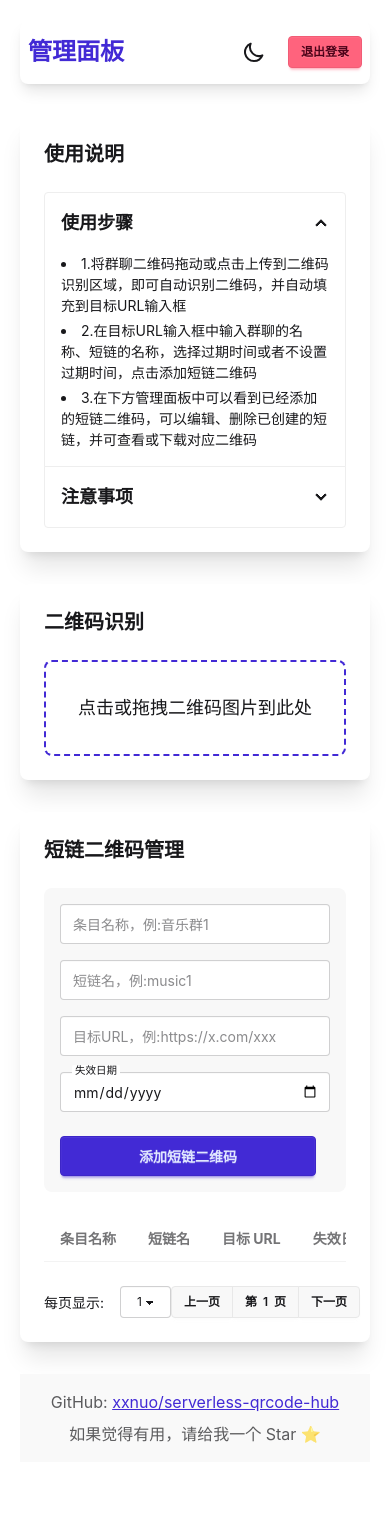
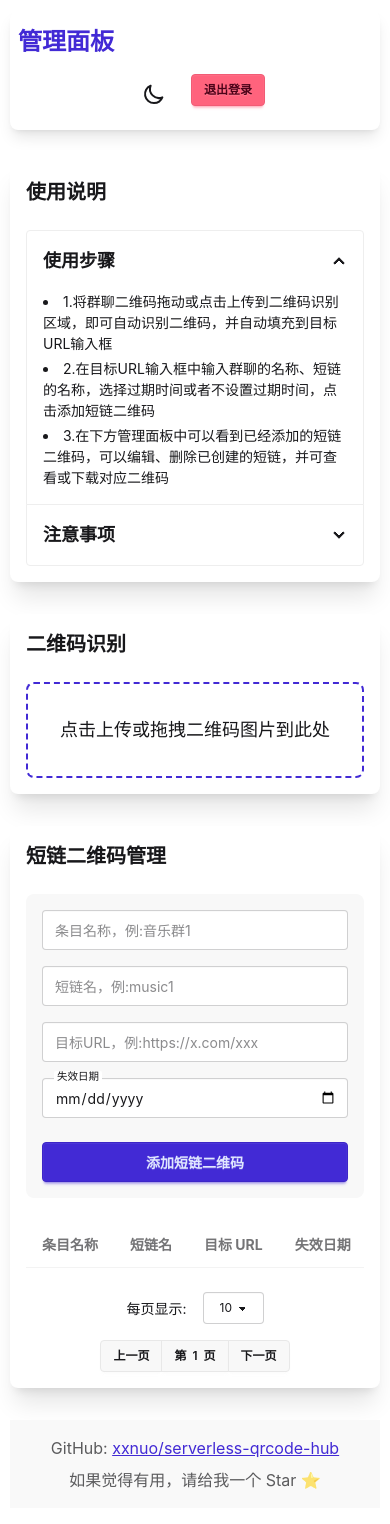
Before and after one commit to zzkkx1/serverless-qrcode-hub, a website: page dist/admin.html in a window 390 px wide. Before the commit the page ends 1482 px from the top, so only its background shows below. Drawn offline with Linux system fonts and the light colour scheme; no server answers.

Commit message:
Update admin.html

```diff
--- a/dist/admin.html
+++ b/dist/admin.html
@@ -35,6 +35,63 @@
 
         #qr-container.switching canvas {
             opacity: 0;
+        }
+
+        /* 移动端响应式样式 */
+        @media (max-width: 768px) {
+            body {
+                padding: 0 10px;
+                margin: 10px auto;
+            }
+
+            .card-body {
+                padding: 1rem;
+            }
+
+            /* 表格响应式处理 */
+            .table-responsive {
+                display: block;
+                width: 100%;
+                overflow-x: auto;
+                -webkit-overflow-scrolling: touch;
+            }
+
+            /* 操作按钮组响应式处理 */
+            .btn-group-responsive {
+                display: flex;
+                flex-wrap: wrap;
+                gap: 0.5rem;
+            }
+
+            .btn-group-responsive .btn {
+                flex: 1;
+                min-width: auto;
+                white-space: nowrap;
+            }
+
+            /* 模态框响应式处理 */
+            .modal-box {
+                max-width: 90vw;
+                padding: 1rem;
+            }
+
+            /* 表单响应式处理 */
+            .form-grid {
+                grid-template-columns: 1fr !important;
+                gap: 1rem !important;
+            }
+
+            /* 导航栏响应式处理 */
+            .navbar {
+                flex-wrap: wrap;
+                padding: 0.5rem;
+            }
+
+            .navbar>div {
+                width: 100%;
+                justify-content: center;
+                margin: 0.5rem 0;
+            }
         }
     </style>
 </head>
@@ -80,10 +137,10 @@
 
     <div id="alertContainer" class="fixed left-1/2 transform -translate-x-1/2 z-50"></div>
     <div class="navbar bg-base-100 shadow-lg rounded-box mb-8">
-        <div class="flex-1">
+        <div class="flex-1 justify-center md:justify-start">
             <h1 class="text-2xl font-bold text-primary">管理面板</h1>
         </div>
-        <div class="flex-none gap-2">
+        <div class="flex gap-2 justify-center md:justify-end">
             <button id="themeToggleBtn" class="btn btn-ghost">
                 <svg xmlns="http://www.w3.org/2000/svg" fill="none" viewBox="0 0 24 24" stroke="currentColor"
                     class="w-6 h-6">
@@ -134,7 +191,7 @@
             <h2 class="card-title text-xl mb-4">二维码识别</h2>
             <div id="qr-upload-area"
                 class="border-2 border-dashed border-primary p-8 text-center rounded-lg cursor-pointer hover:bg-base-200 transition-colors">
-                <p class="text-lg">点击或拖拽二维码图片到此处</p>
+                <p class="text-lg">点击上传或拖拽二维码图片到此处</p>
                 <input type="file" id="qr-file" accept="image/*" class="hidden">
             </div>
             <div id="qr-result" class="card bg-base-200 hidden mt-4">
@@ -158,7 +215,7 @@
 
             <!-- 新的添加表单区域 -->
             <div class="card bg-base-200 p-4 mb-4">
-                <div class="grid grid-cols-1 md:grid-cols-5 gap-4">
+                <div class="grid grid-cols-1 md:grid-cols-5 gap-4 form-grid">
                     <div>
                         <label for="newName" class="floating-label">
                             <span class="label-text">条目名称</span>
@@ -185,12 +242,11 @@
                         </label>
                     </div>
 
-                    <button id="addMappingBtn" class="btn btn-primary btn-wide">添加短链二维码</button>
-
+                    <button id="addMappingBtn" class="btn btn-primary w-full">添加短链二维码</button>
                 </div>
             </div>
 
-            <div class="overflow-x-auto">
+            <div class="overflow-x-auto table-responsive">
                 <table class="table table-zebra w-full">
                     <thead>
                         <tr>
@@ -205,7 +261,7 @@
                     </tbody>
                 </table>
             </div>
-            <div class="flex justify-between items-center mt-4">
+            <div class="flex flex-col md:flex-row justify-between items-center mt-4 gap-4">
                 <div class="flex items-center gap-4 whitespace-nowrap">
                     <span>每页显示:</span>
                     <select id="pageSize" class="select select-bordered select-sm">
@@ -664,6 +720,7 @@
                 });
 
                 const actionsCell = document.createElement('td');
+                actionsCell.className = 'btn-group-responsive';
                 const buttons = [
                     { text: '编辑', class: 'btn btn-warning btn-sm mr-2', handler: () => toggleEditMode(row) },
                     { text: '删除', class: 'btn btn-error btn-sm mr-2', handler: () => deleteMapping(path) },
```
